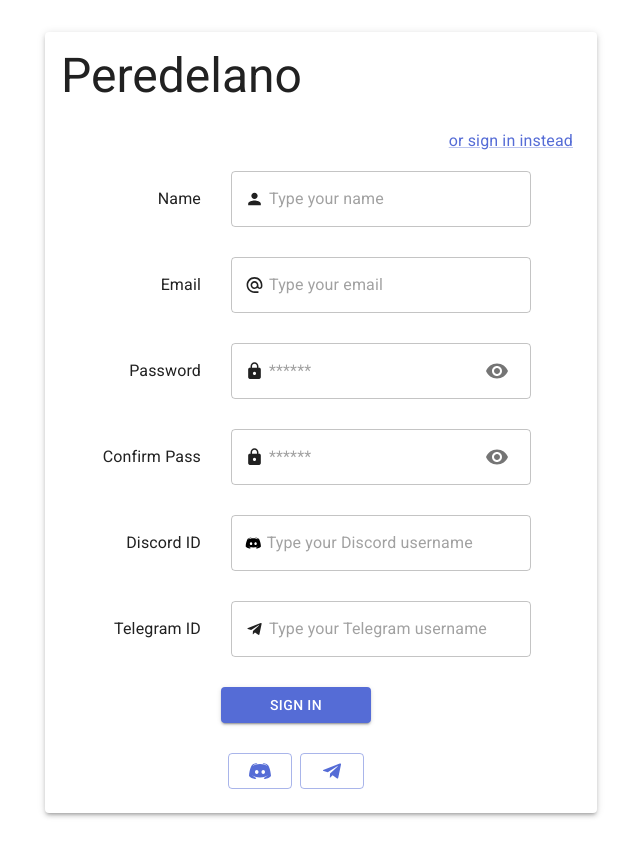
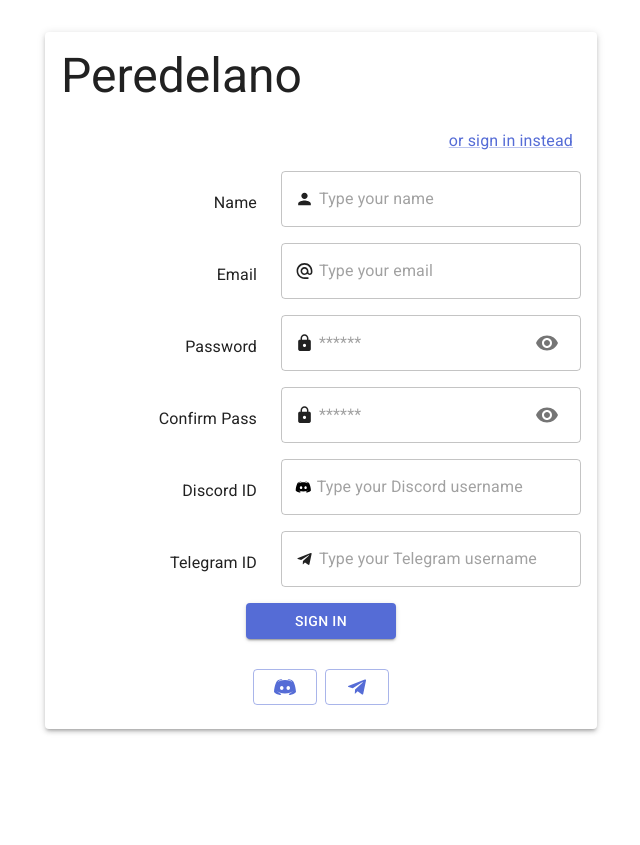
Before and after one commit to openworld-community/passport-front, a React (Vite) app: page /#/sign-up in a window 1280 px wide. Shown: the whole page, without its empty margins (319-959 px from the left). After the commit the page ends 800 px from the top, so only its background shows below. Built offline with nearby package versions, Linux system fonts and the light colour scheme.

Commit message:
update sign up page with TextInput and fix console errors

```diff
--- a/src/modules/sign-up/SignUpLayout.tsx
+++ b/src/modules/sign-up/SignUpLayout.tsx
@@ -4,11 +4,16 @@ import PersonIcon from '@mui/icons-material/Person';
 import TelegramIcon from '@mui/icons-material/Telegram';
 import Visibility from '@mui/icons-material/Visibility';
 import VisibilityOff from '@mui/icons-material/VisibilityOff';
-import { Button, IconButton, Stack, TextField, Typography } from '@mui/material';
+import Box from '@mui/material/Box';
+import Button from '@mui/material/Button';
+import IconButton from '@mui/material/IconButton';
+import Stack from '@mui/material/Stack';
+import { TextInput } from '@ui/fields/TextInput';
 import { DiscordIcon } from '@ui/icons/DiscordIcon';
 import { useFormik } from 'formik';
 import { useState } from 'react';
 import * as Yup from 'yup';
+
 export const SignUpLayout = () => {
   const [showPassword, setShowPassword] = useState(false);
   const handleClickShowPassword = () => setShowPassword(show => !show);
@@ -18,7 +23,7 @@ export const SignUpLayout = () => {
       name: '',
       email: '',
       password: '',
-      confirmPassword: null,
+      confirmPassword: '',
       discordId: '',
       telegramId: '',
     },
@@ -30,8 +35,7 @@ export const SignUpLayout = () => {
       email: Yup.string().required('Email is required!').email('Email is invalid!'),
       password: Yup.string().min(5).max(10).required('Password is required!'),
       confirmPassword: Yup.string()
-        .nullable()
-        .oneOf([Yup.ref('password'), null], 'Passwords do not match!')
+        .oneOf([Yup.ref('password')], 'Passwords do not match!')
         .required('Password confirmation is required!'),
       discordId: Yup.string().min(3).max(256).required('Discord ID is required!'),
       telegramId: Yup.string().min(3).max(256).required('Telegram ID is required!'),
@@ -39,13 +43,16 @@ export const SignUpLayout = () => {
   });
 
   return (
-    <form
+    <Box
+      component="form"
       onSubmit={formik.handleSubmit}
-      style={{ display: 'flex', flexDirection: 'column', alignItems: 'flex-end', marginRight: '50px' }}
+      display="flex"
+      flexDirection="column"
+      alignItems="flex-end"
+      justifyContent="center"
     >
-      <Typography style={{ display: 'flex', alignItems: 'center', columnGap: '30px', marginBottom: '30px' }}>
-        Name
-        <TextField
+      <TextInput
+        label="Name"
         style={{ width: '300px' }}
         placeholder="Type your name"
         type="text"
@@ -60,10 +67,8 @@ export const SignUpLayout = () => {
           startAdornment: <PersonIcon style={{ paddingRight: '5px' }} />,
         }}
       />
-      </Typography>
-      <Typography style={{ display: 'flex', alignItems: 'center', columnGap: '30px', marginBottom: '30px' }}>
-        Email
-        <TextField
+      <TextInput
+        label="Email"
         type="email"
         placeholder="Type your email"
         variant="outlined"
@@ -78,10 +83,8 @@ export const SignUpLayout = () => {
           startAdornment: <AlternateEmailIcon style={{ paddingRight: '5px' }} />,
         }}
       />
-      </Typography>
-      <Typography style={{ display: 'flex', alignItems: 'center', columnGap: '30px', marginBottom: '30px' }}>
-        Password
-        <TextField
+      <TextInput
+        label="Password"
         placeholder="******"
         variant="outlined"
         type={showPassword ? 'text' : 'password'}
@@ -101,10 +104,8 @@ export const SignUpLayout = () => {
           ),
         }}
       />
-      </Typography>
-      <Typography style={{ display: 'flex', alignItems: 'center', columnGap: '30px', marginBottom: '30px' }}>
-        Confirm Pass
-        <TextField
+      <TextInput
+        label="Confirm Pass"
         placeholder="******"
         variant="outlined"
         type={showPassword ? 'text' : 'password'}
@@ -124,15 +125,12 @@ export const SignUpLayout = () => {
           ),
         }}
       />
-      </Typography>
-      <Typography style={{ display: 'flex', alignItems: 'center', columnGap: '30px', marginBottom: '30px' }}>
-        Discord ID
-        <TextField
-          type="text"
+      <TextInput
+        label="Discord ID"
         placeholder="Type your Discord username"
         variant="outlined"
         style={{ width: '300px' }}
-          name="email"
+        name="discordId"
         value={formik.values.discordId}
         onChange={formik.handleChange}
         onBlur={formik.handleBlur}
@@ -142,15 +140,12 @@ export const SignUpLayout = () => {
           startAdornment: <DiscordIcon style={{ paddingRight: '5px' }} />,
         }}
       />
-      </Typography>
-      <Typography style={{ display: 'flex', alignItems: 'center', columnGap: '30px', marginBottom: '30px' }}>
-        Telegram ID
-        <TextField
-          type="text"
+      <TextInput
+        label="Telegram ID"
         placeholder="Type your Telegram username"
         variant="outlined"
         style={{ width: '300px' }}
-          name="email"
+        name="telegramId"
         value={formik.values.telegramId}
         onChange={formik.handleChange}
         onBlur={formik.handleBlur}
@@ -160,7 +155,6 @@ export const SignUpLayout = () => {
           startAdornment: <TelegramIcon style={{ paddingRight: '5px' }} />,
         }}
       />
-      </Typography>
       <Button type="submit" variant="contained" style={{ width: '150px', alignSelf: 'center' }}>
         Sign in
       </Button>
@@ -170,6 +164,6 @@ export const SignUpLayout = () => {
         </Button>
         <Button variant="outlined">{<TelegramIcon />}</Button>
       </Stack>
-    </form>
+    </Box>
   );
 };
```
Lines whose indentation alone changed are shown as unchanged.
